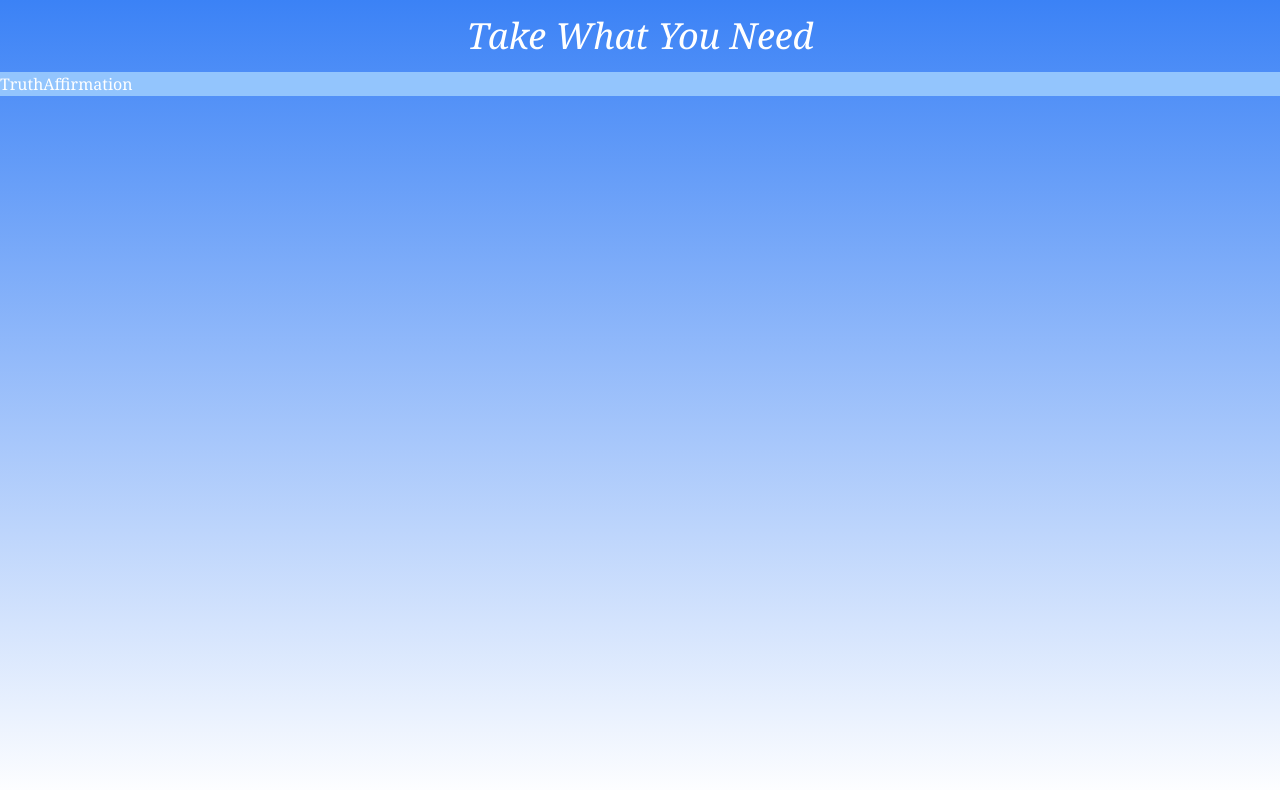
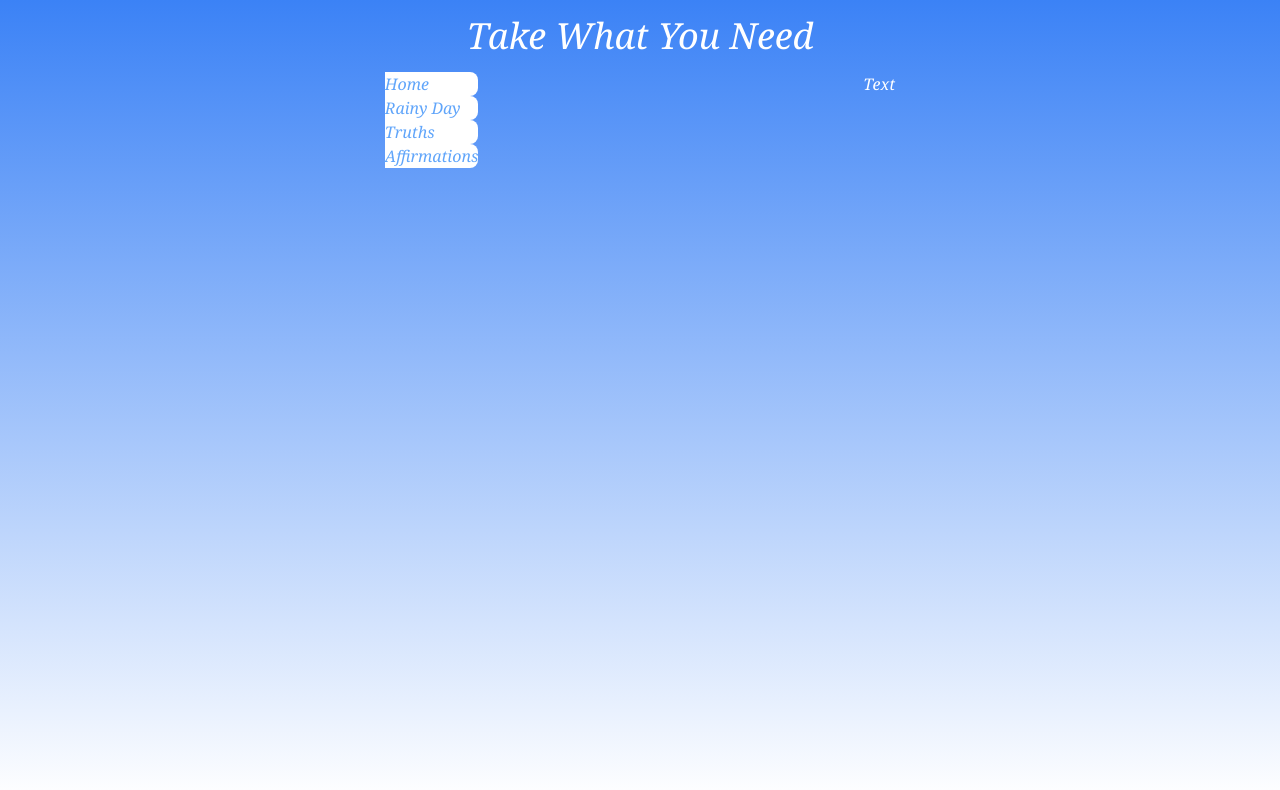
Before and after one commit to danalchapman/truth-and-affirmation, a React (Create React App) app: page / in a window 1280 px wide. Shown: the top 790 px of the page. Built offline with nearby package versions, Linux system fonts and the light colour scheme.

Commit message:
Adjust component structure and install react-router

```diff
--- a/package.json
+++ b/package.json
@@ -8,6 +8,7 @@
     "@testing-library/user-event": "^13.5.0",
     "react": "^18.2.0",
     "react-dom": "^18.2.0",
+    "react-router-dom": "^6.9.0",
     "react-scripts": "5.0.1",
     "web-vitals": "^2.1.4"
   },
--- a/src/Components/App/App.js
+++ b/src/Components/App/App.js
@@ -1,13 +1,18 @@
-import { Form } from "../Form/Form";
+import { useState } from "react"
+import { Nav } from '../Nav/Nav'
+import { TextDisplay } from '../TextDisplay/TextDisplay'
 
 export const App = () => {
 
   return (
-    <div className="mx-auto bg-gradient-to-b from-blue-500 to-white h-screen w-screen text-white font-serif italic">
+    <div className="mx-auto bg-gradient-to-b from-blue-500 to-white h-screen w-screen text-white font-serif italic flex flex-col items-center">
       <h1 className="text-4xl text-center p-4">
         Take What You Need
       </h1>
-      <Form />
+      <div className='container flex justify-evenly'>
+        <Nav />
+        <TextDisplay />
+      </div>
     </div>
   );
 }
--- a/src/Components/Form/Form.js
+++ /dev/null
@@ -1,10 +0,0 @@
-
-
-export const Form = () => {
-    return (
-        <form className='bg-blue-300'>
-            <button>Truth</button>
-            <button>Affirmation</button>
-        </form>
-    )
-}
--- /dev/null
+++ b/src/Components/Nav/Nav.js
@@ -0,0 +1,12 @@
+export const Nav = () => {
+    return (
+        <nav>
+            <ul>
+                <li className='bg-white text-blue-400 rounded-r-lg'>Home</li>
+                <li className='bg-white text-blue-400 rounded-r-lg'>Rainy Day</li>
+                <li className='bg-white text-blue-400 rounded-r-lg'>Truths</li>
+                <li className='bg-white text-blue-400 rounded-r-lg'>Affirmations</li>
+            </ul>
+        </nav>
+    )
+}
--- a/src/Components/TextCard/TextCard.js
+++ b/src/Components/TextCard/TextCard.js
@@ -0,0 +1,9 @@
+export const TextCard = ({ id, text }) => {
+    return (
+        <article>
+            <p>
+                { text }
+            </p>
+        </article>
+    )
+}
--- a/src/Components/TextDisplay/TextDisplay.js
+++ b/src/Components/TextDisplay/TextDisplay.js
@@ -0,0 +1,10 @@
+
+
+export const TextDisplay = () => {
+
+    return (
+        <main>
+            <p>Text</p>
+        </main>
+    )
+}
--- a/src/index.js
+++ b/src/index.js
@@ -1,11 +1,14 @@
 import React from 'react';
 import ReactDOM from 'react-dom/client';
+import { App } from './Components/App/App';
+import { BrowserRouter } from 'react-router-dom';
 import './index.css';
-import { App } from './Components/App/App';
 
 const root = ReactDOM.createRoot(document.getElementById('root'));
 root.render(
   <React.StrictMode>
-    <App />
+    <BrowserRouter>
+      <App />
+    </BrowserRouter>
   </React.StrictMode>
 );
```
Also changed, not shown: 1 other file (tests, documents, lock files or other folders).
